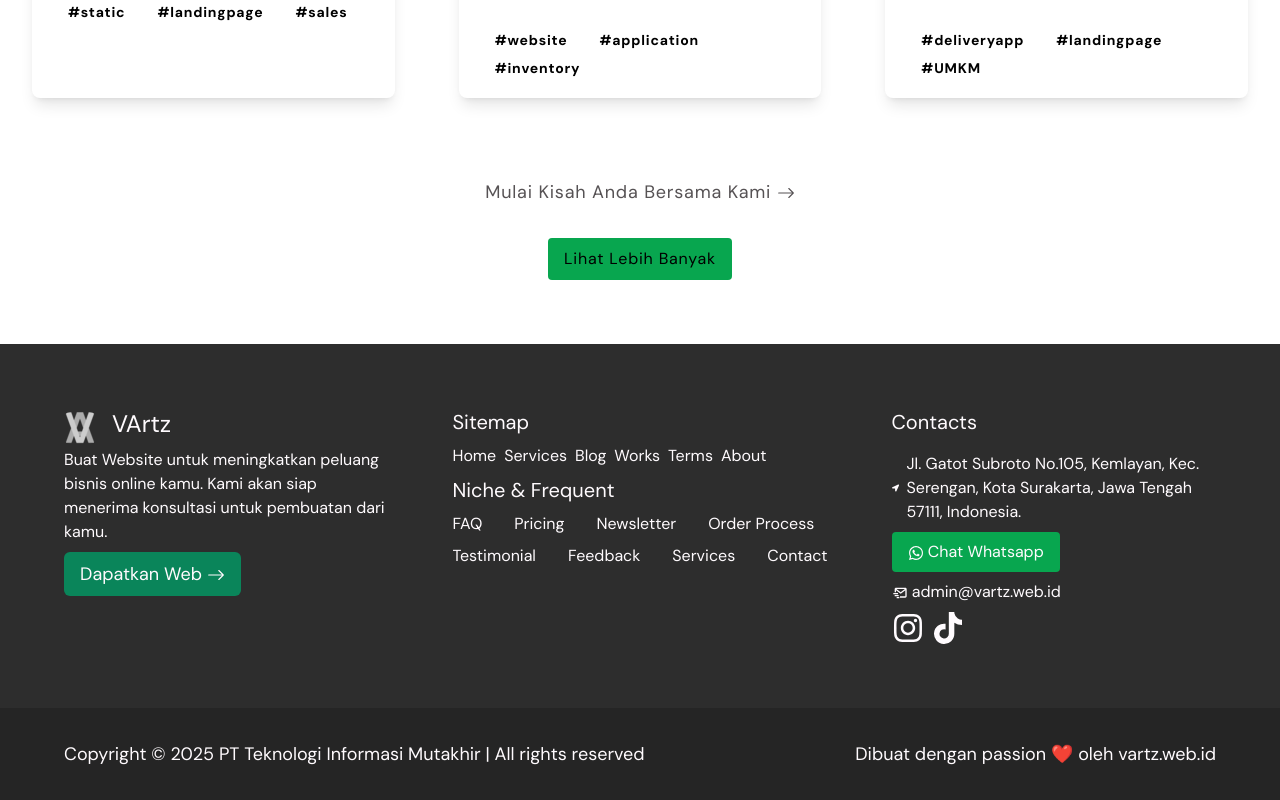
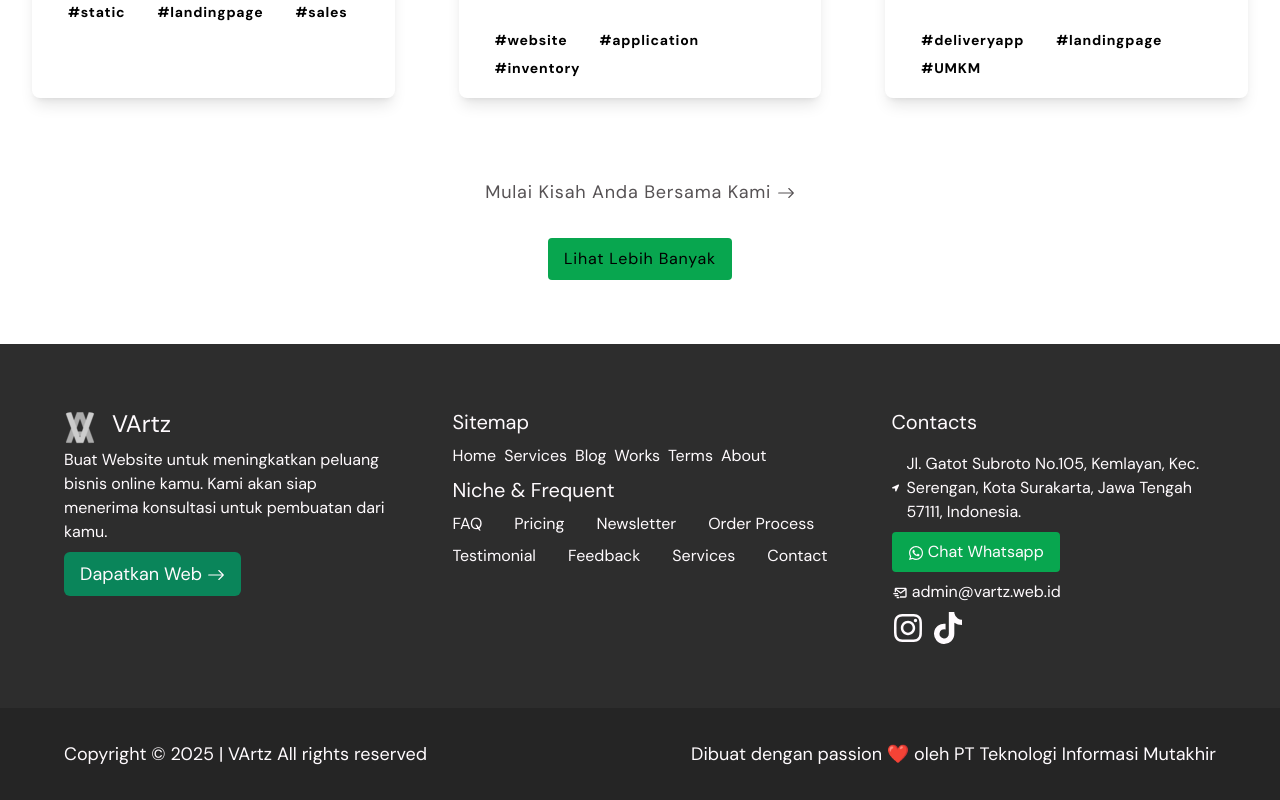
Before and after one commit to VArtzy/VArtz, a Next.js app: page /work in a window 1280 px wide. Shown: the part 1315-2115 px from the top of the page. Built offline with nearby package versions, Linux system fonts and the light colour scheme.

Commit message:
fix cntn

```diff
--- a/components/Foo.tsx
+++ b/components/Foo.tsx
@@ -188,12 +188,12 @@ const Foo: React.FC = () => {
             </div>
             <div className="bg-[#252525] w-full flex flex-wrap gap-2 justify-between px-16 py-8">
                 <p className="text-lg">
-                    Copyright © 2025 <Link href="/">PT Teknologi Informasi Mutakhir</Link> | All rights
+                    Copyright © 2025 | <Link href="/">VArtz</Link> All rights
                     reserved
                 </p>
                 <p className="text-lg">
                     Dibuat dengan passion <span className="text-red-600">❤️</span> oleh{" "}
-                    <Link href="/">vartz.web.id</Link>
+                    PT Teknologi Informasi Mutakhir
                 </p>
             </div>
         </footer>
```
